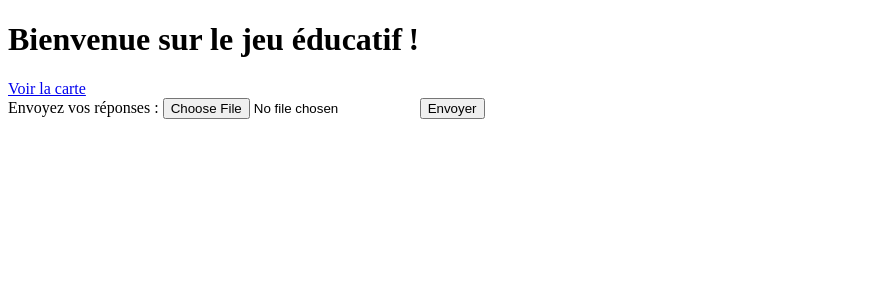
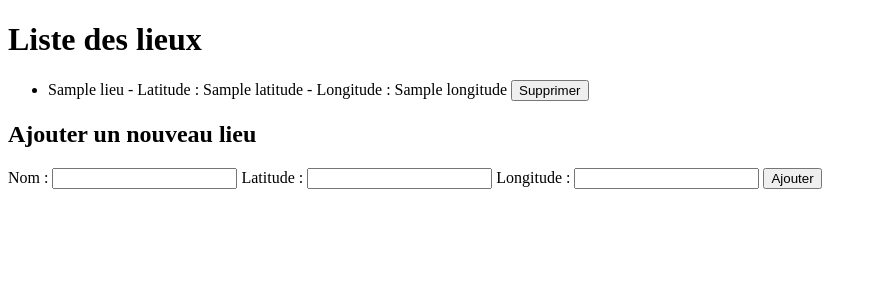
Before and after one commit to NOURRY-Erwan/Cartes, a Flask app: template templates/index.html in a window 1280 px wide. Shown: the top 300 px of the page, without its empty margins (0-877 px from the left). Run offline with Flask 3, Linux system fonts and the light colour scheme; the template is opened without the code that fills it: most values are stand-ins (such as "Sample title", 1, 10 or a date in 2020).

Commit message:
index.html

```diff
--- a/templates/index.html
+++ b/templates/index.html
@@ -1,15 +1,31 @@
 <!DOCTYPE html>
-<html>
+<html lang="fr">
 <head>
-    <title>Jeu éducatif</title>
+    <meta charset="UTF-8">
+    <meta name="viewport" content="width=device-width, initial-scale=1.0">
+    <title>Gestion des Lieux</title>
 </head>
 <body>
-    <h1>Bienvenue sur le jeu éducatif !</h1>
-    <a href="/map">Voir la carte</a>
-    <form action="/upload" method="post" enctype="multipart/form-data">
-        <label for="file">Envoyez vos réponses :</label>
-        <input type="file" name="file" id="file">
-        <button type="submit">Envoyer</button>
+    <h1>Liste des lieux</h1>
+    <ul>
+        {% for lieu in lieux %}
+            <li>{{ lieu.Nom }} - Latitude : {{ lieu.Latitude }} - Longitude : {{ lieu.Longitude }}
+                <form action="{{ url_for('supprimer_lieu', index=loop.index0) }}" method="POST" style="display:inline;">
+                    <button type="submit">Supprimer</button>
+                </form>
+            </li>
+        {% endfor %}
+    </ul>
+
+    <h2>Ajouter un nouveau lieu</h2>
+    <form action="{{ url_for('ajouter_lieu') }}" method="POST">
+        <label for="nom">Nom :</label>
+        <input type="text" id="nom" name="nom" required>
+        <label for="latitude">Latitude :</label>
+        <input type="text" id="latitude" name="latitude" required>
+        <label for="longitude">Longitude :</label>
+        <input type="text" id="longitude" name="longitude" required>
+        <button type="submit">Ajouter</button>
     </form>
 </body>
 </html>
```
